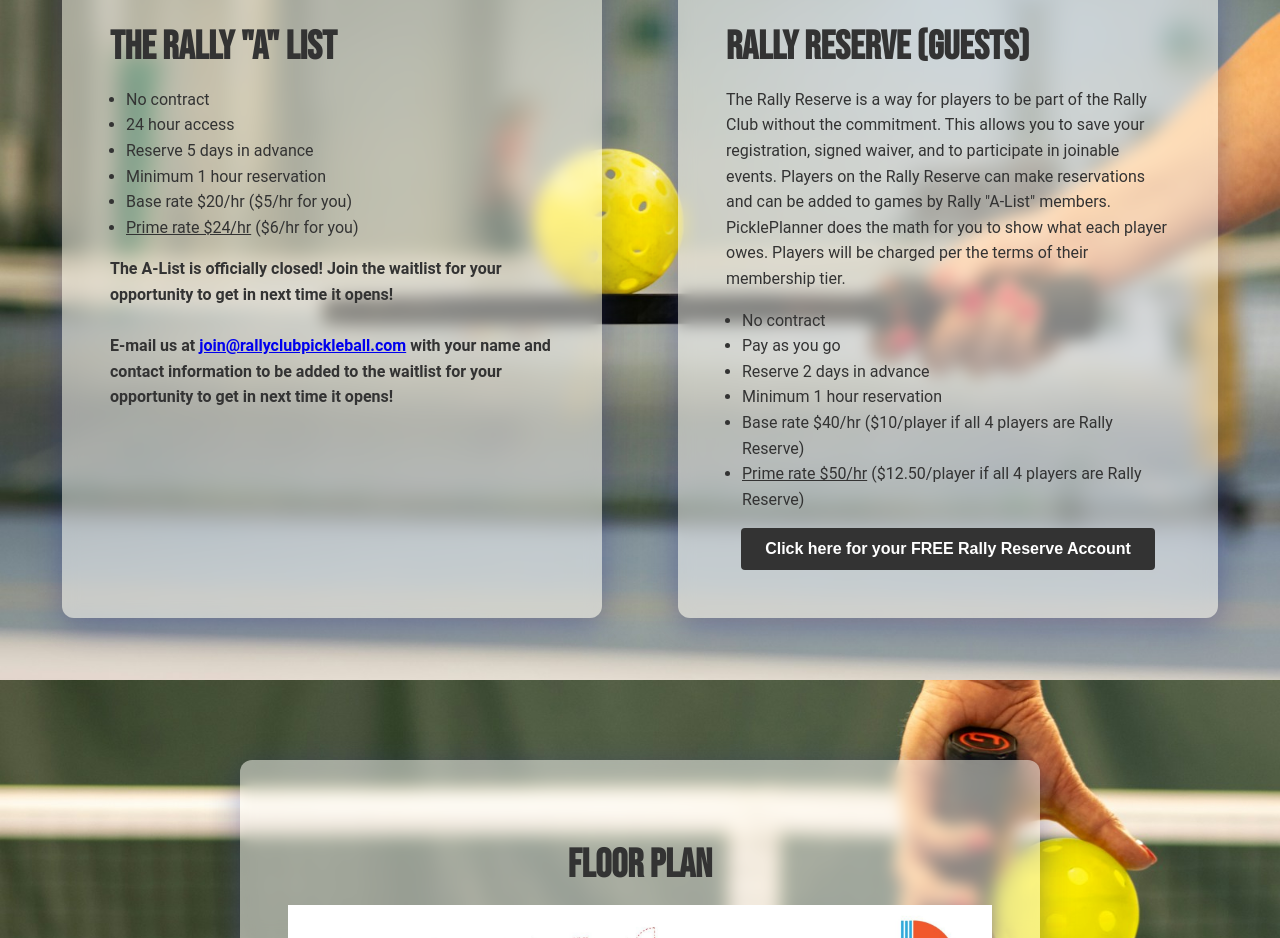
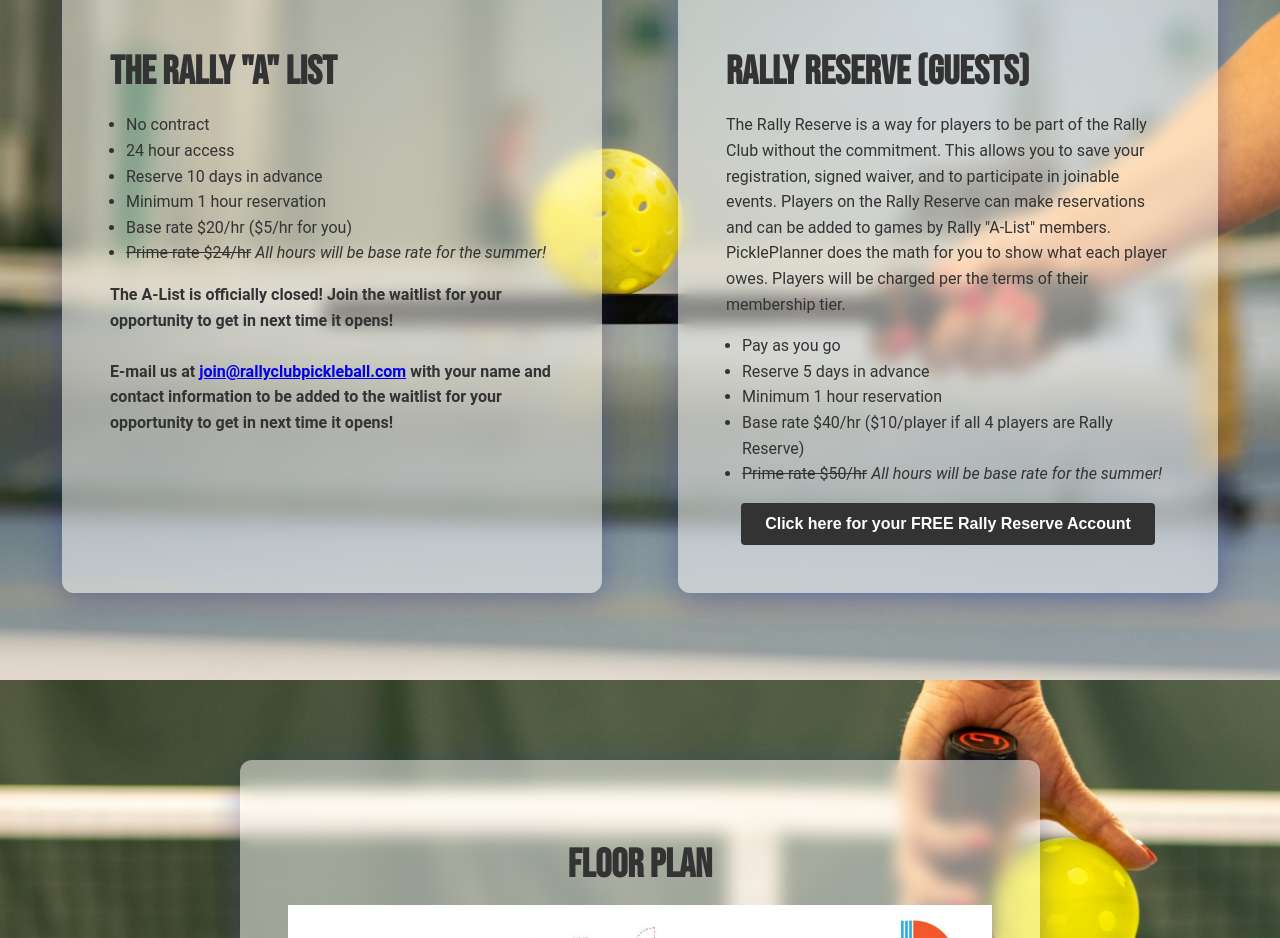
Before and after one commit to bleemus/rallyclubpickleballsite, a Next.js app in the folder site/: page / in a window 1280 px wide. Shown: the part 1720-2658 px from the top of the page. Built offline with nearby package versions, Linux system fonts and the light colour scheme.

Commit message:
change prime hours for the summer change reserve days amounts

```diff
--- a/site/pages/index.js
+++ b/site/pages/index.js
@@ -136,23 +136,25 @@
               <ul className="section-text">
                 <li>No contract</li>
                 <li>24 hour access</li>
-                <li>Reserve 5 days in advance</li>
+                <li>Reserve 10 days in advance</li>
                 <li>Minimum 1 hour reservation</li>
                 <li>Base rate $20/hr ($5/hr for you)</li>
                 <li>
-                  <span className="tooltip-trigger">
+                  <span
+                    className="tooltip-trigger"
+                    style={{ textDecoration: 'line-through' }}
+                  >
                     Prime rate $24/hr
-                    <span className="tooltip-text">
-                      <u>Prime time hours</u>
-                      <br />
-                      <i>Weekdays</i><br />
-                      4:30pm – 9:00pm
-                      <br />
-                      <i>Weekends</i><br />
-                      5:30am – midnight
+                    <span
+                      className="tooltip-text"
+                      style={{ textDecoration: 'line-through' }}
+                    >
+                      <u>Prime time hours</u><br />
+                      <i>Weekdays</i><br />4:30pm – 9:00pm<br />
+                      <i>Weekends</i><br />5:30am – midnight
                     </span>
                   </span>
-                  {" "}($6/hr for you)
+                  <em>&nbsp;All hours will be base rate for the summer!</em>
                 </li>
               </ul>
               {/* Removing A-list stuff for now
@@ -207,25 +209,26 @@
                 {/* Converting to the "A-List" is simple! */}
               </p>
               <ul className="section-text">
-                <li>No contract</li>
                 <li>Pay as you go</li>
-                <li>Reserve 2 days in advance</li>
+                <li>Reserve 5 days in advance</li>
                 <li>Minimum 1 hour reservation</li>
                 <li>Base rate $40/hr ($10/player if all 4 players are Rally Reserve)</li>
                 <li>
-                  <span className="tooltip-trigger">
+                  <span
+                    className="tooltip-trigger"
+                    style={{ textDecoration: 'line-through' }}
+                  >
                     Prime rate $50/hr
-                    <span className="tooltip-text">
-                      <u>Prime time hours</u>
-                      <br />
-                      <i>Weekdays</i><br />
-                      4:30pm – 9:00pm
-                      <br />
-                      <i>Weekends</i><br />
-                      5:30am – midnight
+                    <span
+                      className="tooltip-text"
+                      style={{ textDecoration: 'line-through' }}
+                    >
+                      <u>Prime time hours</u><br />
+                      <i>Weekdays</i><br />4:30pm – 9:00pm<br />
+                      <i>Weekends</i><br />5:30am – midnight
                     </span>
                   </span>
-                  {" "}($12.50/player if all 4 players are Rally Reserve)
+                  <em>&nbsp;All hours will be base rate for the summer!</em>
                 </li>
               </ul>
               <div className="button-container">
```
